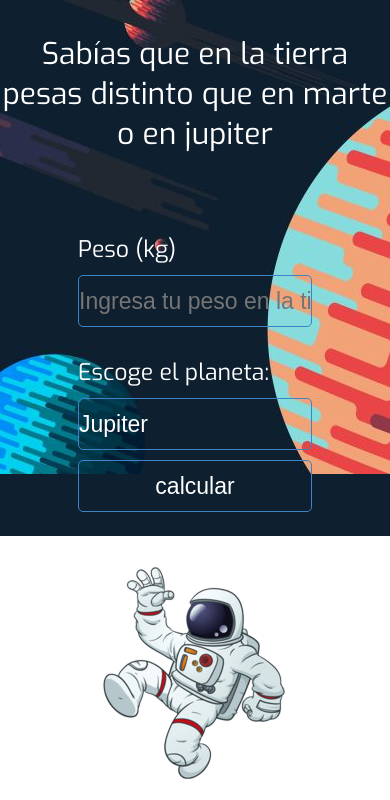
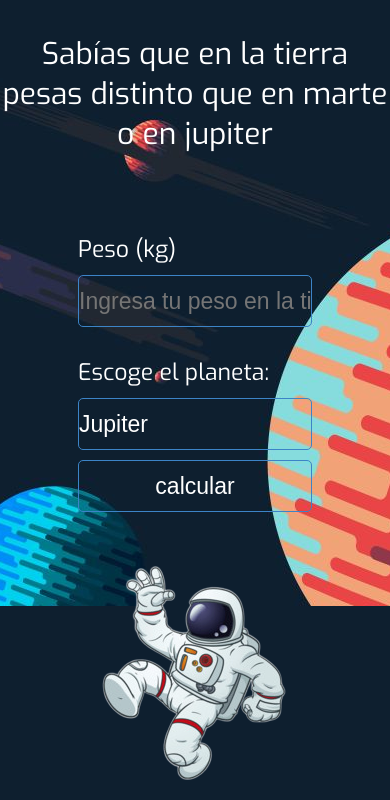
Before and after one commit to Daniel-Tisoy/pesoEnOtrosPlanetas, a plain HTML site: page index.html in a window 390 px wide. Shown: the part 308-1108 px from the top of the page. Drawn offline with Linux system fonts and the light colour scheme.

Commit message:
fix: mobile content is more than 100vh
fix background display height

```diff
--- a/css/styles.css
+++ b/css/styles.css
@@ -127,4 +127,7 @@ form {
   .form-section-item {
     width: 60%;
   }
+  .content {
+    height: fit-content;
+  }
 }
```
